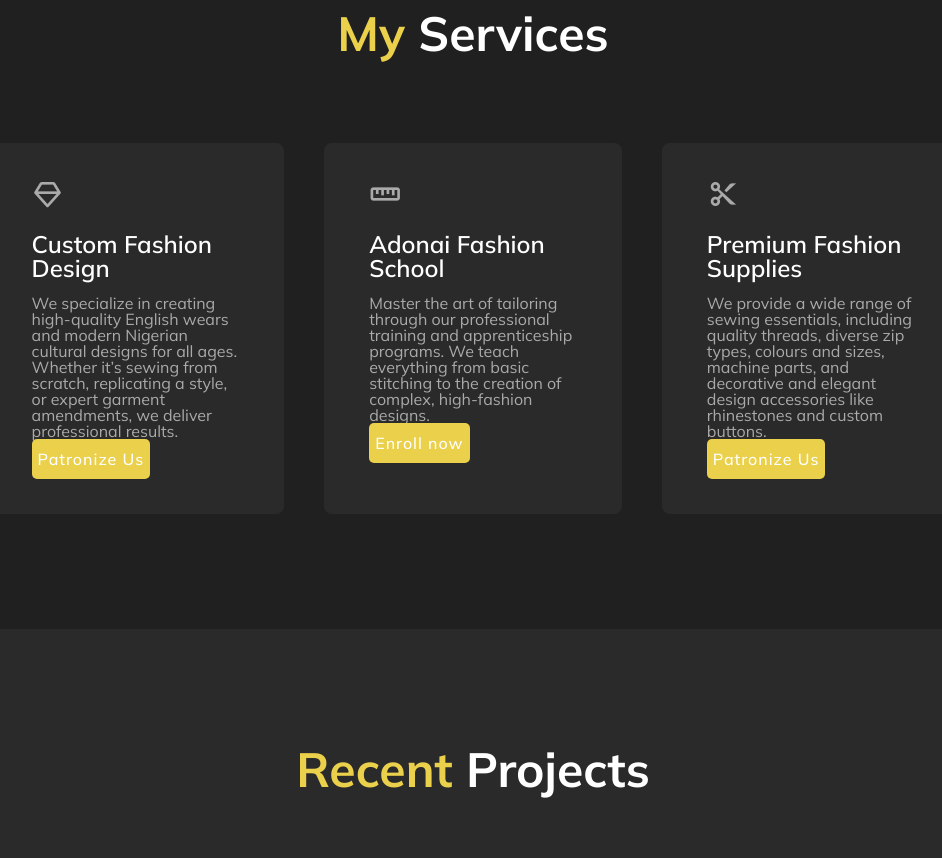
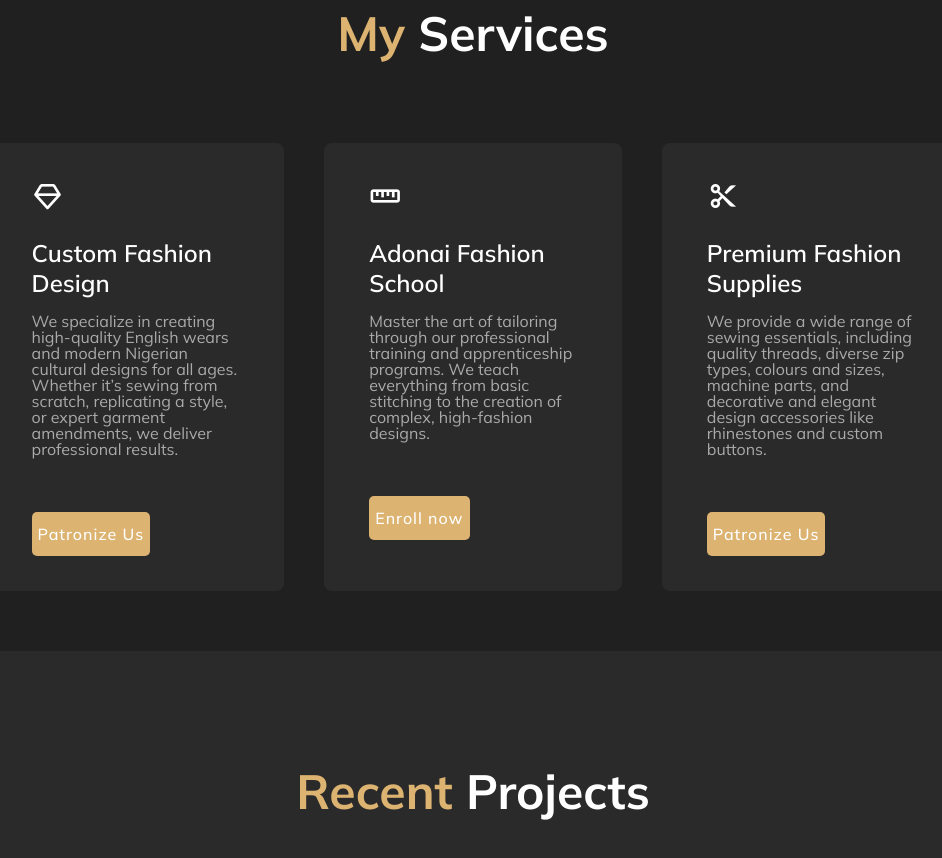
Before and after one commit to favourarebun202-code/My-Portfolio, a plain HTML site: page index.html in a window 1280 px wide. Shown: the part 1924-2782 px from the top of the page, without its empty margins (167-1109 px from the left). Drawn offline with nearby package versions, Linux system fonts and the light colour scheme.

Commit message:
Add files via upload

```diff
--- a/style.css
+++ b/style.css
@@ -17,7 +17,7 @@
     --bg-color-sides: #111;
     --text-color-one: #fff;
     --text-color-two: #aaa;
-    --main-color:#ebd04b;
+    --main-color:#dcb371;
     --big-font: 5rem;
     --h2-font: 3rem;
     --p-font: 1.1rem;
@@ -246,7 +246,7 @@
     margin-bottom: 15px;
 }
 
-.services-content .box{
+.services-content p{
     color: var(--text-color-two);
     font-size: 1rem;
     line-height: 1.0;
```
